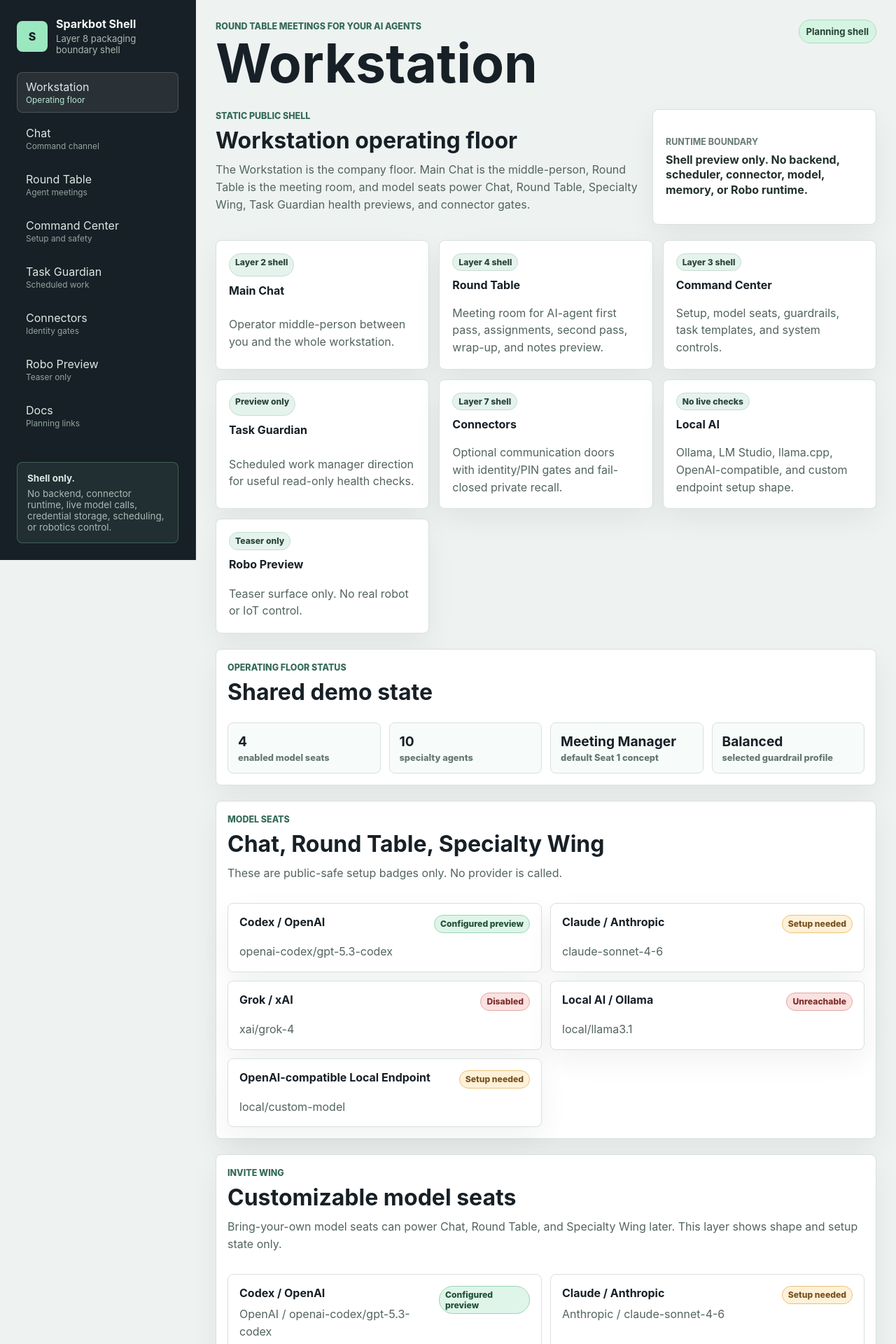
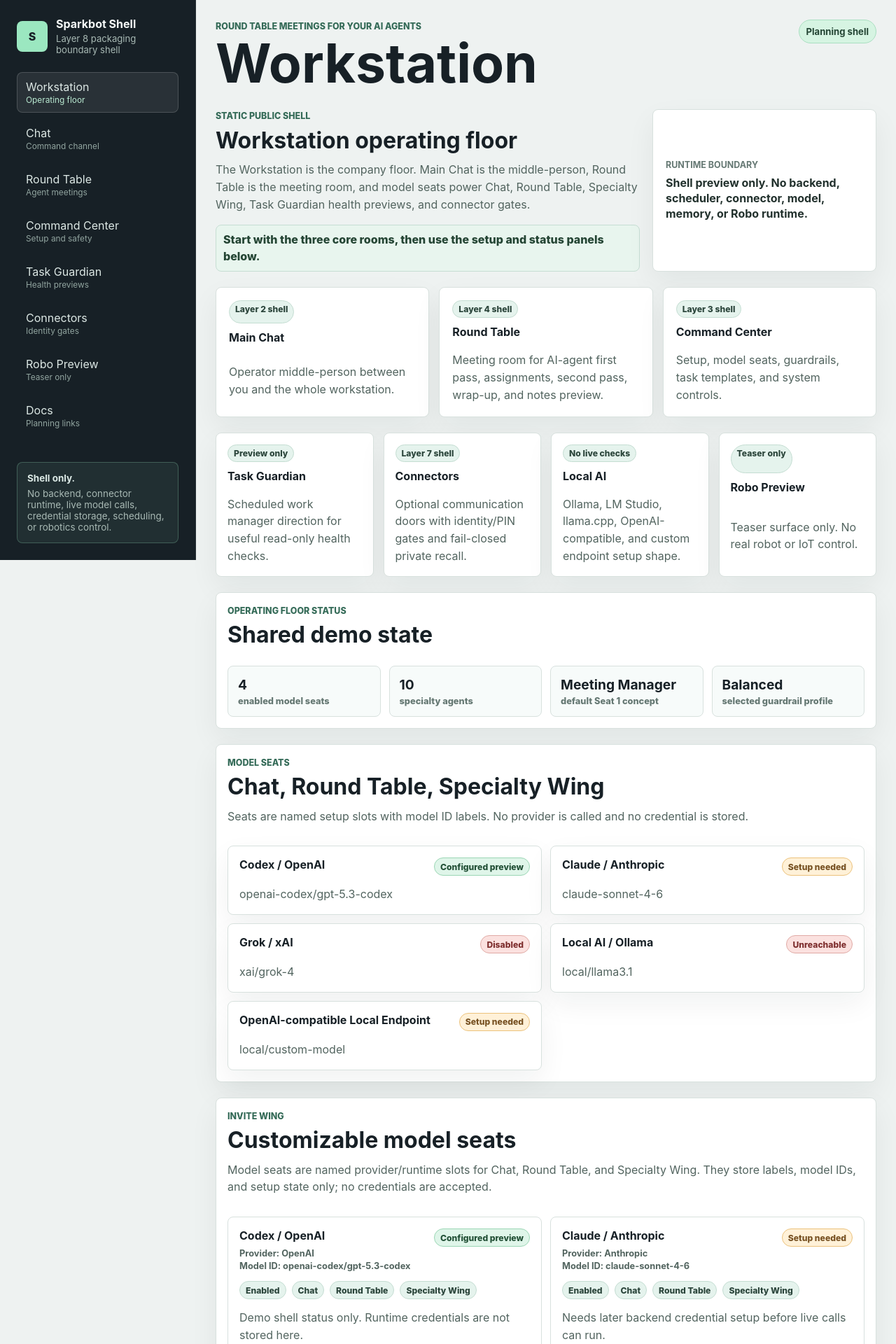
Before and after one commit to armpit-symphony/Sparkbot_shell, a React (Vite) app: page / in a window 1280 px wide. Shown: the top 1920 px of the page at 70% size. Built offline with nearby package versions, Linux system fonts and the light colour scheme.

Commit message:
Polish Sparkbot shell visual QA

```diff
--- a/src/App.tsx
+++ b/src/App.tsx
@@ -22,7 +22,7 @@ const navItems: NavItem[] = [
   { key: "chat", label: "Chat", eyebrow: "Command channel" },
   { key: "roundtable", label: "Round Table", eyebrow: "Agent meetings" },
   { key: "command-center", label: "Command Center", eyebrow: "Setup and safety" },
-  { key: "task-guardian", label: "Task Guardian", eyebrow: "Scheduled work" },
+  { key: "task-guardian", label: "Task Guardian", eyebrow: "Health previews" },
   { key: "connectors", label: "Connectors", eyebrow: "Identity gates" },
   { key: "robo-preview", label: "Robo Preview", eyebrow: "Teaser only" },
   { key: "docs", label: "Docs", eyebrow: "Planning links" },
--- a/src/components/ConnectorIdentityShell.tsx
+++ b/src/components/ConnectorIdentityShell.tsx
@@ -17,7 +17,7 @@ type ConnectorIdentityShellProps = {
 
 const setupLabels: Record<ConnectorSetupStatus, string> = {
   not_configured: "Not configured",
-  configured: "Configured",
+  configured: "Configured preview",
   setup_needed: "Setup needed",
   live_qa_unknown: "Live QA unknown",
   unsupported: "Unsupported",
--- a/src/components/DeliveryPreferencePreview.tsx
+++ b/src/components/DeliveryPreferencePreview.tsx
@@ -22,7 +22,7 @@ const channelLabels: Record<DeliveryChannelKind, string> = {
 
 const statusLabels: Record<DeliveryChannelStatus, string> = {
   default: "Default",
-  configured: "Configured",
+  configured: "Configured preview",
   setup_needed: "Setup needed",
   unsupported: "Unsupported",
   live_qa_unknown: "Live QA unknown",
--- a/src/components/GuardrailProfileShell.tsx
+++ b/src/components/GuardrailProfileShell.tsx
@@ -30,7 +30,7 @@ export function GuardrailProfileShell({
         <div>
           <p className="section-label">Guardrails / Security</p>
           <h2>Profile shell</h2>
-          <p>Shell preview only. Enforcement arrives in a later runtime layer.</p>
+          <p>Profile labels are easier to scan here, but no guardrail enforcement runs in the shell preview.</p>
         </div>
       </div>
 
@@ -56,12 +56,13 @@ export function GuardrailProfileShell({
 
       {selectedProfile === "Custom" ? (
         <label>
-          <span>Custom blocker text shell</span>
+          <span>Custom blocker text draft</span>
           <textarea
             value={selected.customBlockerText ?? ""}
             onChange={(event) => updateCustomBlockerText(event.currentTarget.value)}
             rows={3}
           />
+          <small>Draft text is not enforced and is not saved outside local component state.</small>
         </label>
       ) : null}
     </section>
--- a/src/components/InviteWingPanel.tsx
+++ b/src/components/InviteWingPanel.tsx
@@ -16,8 +16,8 @@ export function InviteWingPanel({ modelSeats, onSelectSeat }: InviteWingPanelPro
           <p className="section-label">Invite Wing</p>
           <h2>Customizable model seats</h2>
           <p>
-            Bring-your-own model seats can power Chat, Round Table, and Specialty Wing later. This layer shows shape and
-            setup state only.
+            Model seats are named provider/runtime slots for Chat, Round Table, and Specialty Wing. They store labels,
+            model IDs, and setup state only; no credentials are accepted.
           </p>
         </div>
       </div>
@@ -32,7 +32,7 @@ export function InviteWingPanel({ modelSeats, onSelectSeat }: InviteWingPanelPro
         <strong>No credential capture</strong>
         <p>
           No subscription login, browser session, API key, or provider credential field is accepted by the public shell
-          in Layer 3.
+          preview.
         </p>
       </div>
     </section>
--- a/src/components/ModelConfigShell.tsx
+++ b/src/components/ModelConfigShell.tsx
@@ -15,6 +15,16 @@ import { ModelSeatEditor } from "./ModelSeatEditor";
 import { SetupNotice } from "./SetupNotice";
 import { SpecialtyWingPanel } from "./SpecialtyWingPanel";
 import { TaskGuardianPreview } from "./TaskGuardianPreview";
+
+const commandCenterMap = [
+  ["AI Setup / Model Seats", "Named seats, model IDs, and setup badges only."],
+  ["Local AI", "Runtime labels for Ollama, LM Studio, llama.cpp, and compatible endpoints."],
+  ["Specialty Wing", "Role/skill-agent cards assigned to model seats later."],
+  ["Guardrails", "Profile labels and custom draft text; no enforcement yet."],
+  ["Task Guardian", "Read-only health-check report and delivery previews."],
+  ["Connectors", "Identity/PIN gates and live-QA caveats for optional channels."],
+  ["Shell Status", "Static-only runtime boundary and no-credential reminders."],
+] as const;
 
 type ModelConfigShellProps = {
   modelSeats: ModelSeat[];
@@ -61,11 +71,11 @@ export function ModelConfigShell({
     <section className="page-section">
       <div className="intro-row">
         <div>
-          <p className="section-label">Public Layer 2</p>
-          <h2>Command Center model config shell</h2>
+          <p className="section-label">Command Center shell</p>
+          <h2>Setup, model seats, and guardrails</h2>
           <p>
-            Model stack, model-seat, Local AI, and guardrail profile shape for the public shell. All state is local demo
-            state only.
+            Command Center groups the static setup surfaces for model seats, Local AI labels, Specialty Wing agents,
+            guardrails, Task Guardian previews, and connector caveats. All state is local demo state only.
           </p>
         </div>
         <aside className="status-card">
@@ -76,19 +86,29 @@ export function ModelConfigShell({
 
       <SetupNotice
         notice={{
-          title: "Backend/Vault storage arrives later",
+          title: "No credential storage in this preview",
           message:
-            "Save actions update local React state only. Provider keys and endpoint credential values are not accepted.",
+            "Save actions update local React state only. Do not paste provider keys, endpoint credentials, connector secrets, or PIN values.",
           severity: "info",
         }}
       />
+
+      <section className="command-center-map" aria-label="Command Center setup sections">
+        {commandCenterMap.map(([title, detail]) => (
+          <article key={title}>
+            <strong>{title}</strong>
+            <p>{detail}</p>
+          </article>
+        ))}
+      </section>
 
       <section className="model-config-grid">
         <div className="model-seat-list">
           <div className="card-heading">
             <div>
               <p className="section-label">Model seats</p>
-              <h2>Shell state</h2>
+              <h2>Named seat previews</h2>
+              <p>A seat is the named slot; a model ID is the provider/runtime target label inside that slot.</p>
             </div>
           </div>
           {modelSeats.map((seat) => (
@@ -107,7 +127,7 @@ export function ModelConfigShell({
               <div>
                 <p className="section-label">Editor shell</p>
                 <h2>{selectedSeat.label}</h2>
-                <p>Save updates local demo state only.</p>
+                <p>Edit labels and setup state only. This form does not accept credentials or call providers.</p>
               </div>
             </div>
             <ModelSeatEditor seat={selectedSeat} onChange={updateSeat} />
@@ -150,12 +170,12 @@ export function ModelConfigShell({
         <div className="card-heading">
           <div>
             <p className="section-label">System / Shell status</p>
-            <h2>Layer 3 boundary</h2>
+            <h2>Shell boundary</h2>
             <p>No backend runtime, credential storage, live connector sends, scheduler, or Guardian enforcement is active.</p>
           </div>
         </div>
         <div className="seat-flags">
-          <span>Layer 3 shell only</span>
+          <span>Static shell only</span>
           <span>No credentials stored</span>
           <span>No live connector sends</span>
           <span>No runtime enforcement</span>
--- a/src/components/ModelSeatCard.tsx
+++ b/src/components/ModelSeatCard.tsx
@@ -13,7 +13,10 @@ export function ModelSeatCard({ seat, selected = false, onSelect }: ModelSeatCar
       <div className="card-heading">
         <div>
           <h3>{seat.label}</h3>
-          <p>{seat.provider} / {seat.modelId}</p>
+          <div className="model-seat-meta" aria-label="Model seat provider and model ID">
+            <span>Provider: {seat.provider}</span>
+            <span>Model ID: {seat.modelId}</span>
+          </div>
         </div>
         <StatusBadge status={seat.setupStatus} />
       </div>
@@ -30,7 +33,7 @@ export function ModelSeatCard({ seat, selected = false, onSelect }: ModelSeatCar
 
       {onSelect ? (
         <button className="text-button" type="button" onClick={() => onSelect(seat.id)}>
-          {selected ? "Selected" : "Edit shell state"}
+          {selected ? "Selected" : "Edit seat preview"}
         </button>
       ) : null}
     </article>
--- a/src/components/ModelSeatEditor.tsx
+++ b/src/components/ModelSeatEditor.tsx
@@ -84,7 +84,7 @@ export function ModelSeatEditor({ seat, onChange }: ModelSeatEditorProps) {
           />
         </label>
         <label>
-          <span>Local runtime</span>
+          <span>Local runtime label</span>
           <select
             value={seat.localRuntime ?? "custom"}
             onChange={(event) => updateField("localRuntime", event.currentTarget.value as LocalRuntimeKind)}
@@ -97,7 +97,7 @@ export function ModelSeatEditor({ seat, onChange }: ModelSeatEditorProps) {
           </select>
         </label>
         <label>
-          <span>Base URL</span>
+          <span>Base URL label</span>
           <input
             value={seat.baseUrl ?? ""}
             placeholder="http://localhost:11434"
--- a/src/components/WorkstationShell.tsx
+++ b/src/components/WorkstationShell.tsx
@@ -54,6 +54,9 @@ const workstationPanels = [
   },
 ];
 
+const primaryWorkstationPanels = workstationPanels.slice(0, 3);
+const secondaryWorkstationPanels = workstationPanels.slice(3);
+
 export function WorkstationShell({ shellState }: WorkstationShellProps) {
   const activeSeats = shellState.modelSeats.filter((seat) => seat.enabled);
   const manager = shellState.specialtyAgents.find((agent) => agent.id === "agent-meeting-manager");
@@ -82,6 +85,7 @@ export function WorkstationShell({ shellState }: WorkstationShellProps) {
             The Workstation is the company floor. Main Chat is the middle-person, Round Table is the meeting room, and
             model seats power Chat, Round Table, Specialty Wing, Task Guardian health previews, and connector gates.
           </p>
+          <p className="preview-map">Start with the three core rooms, then use the setup and status panels below.</p>
         </div>
         <aside className="status-card">
           <span>Runtime boundary</span>
@@ -89,9 +93,19 @@ export function WorkstationShell({ shellState }: WorkstationShellProps) {
         </aside>
       </div>
 
-      <div className="workstation-grid">
-        {workstationPanels.map((panel) => (
+      <div className="workstation-grid primary">
+        {primaryWorkstationPanels.map((panel) => (
           <a className="workstation-card" href={panel.route} key={panel.title}>
+            <span>{panel.status}</span>
+            <h3>{panel.title}</h3>
+            <p>{panel.summary}</p>
+          </a>
+        ))}
+      </div>
+
+      <div className="workstation-grid secondary" aria-label="Workstation setup and preview links">
+        {secondaryWorkstationPanels.map((panel) => (
+          <a className="workstation-card compact" href={panel.route} key={panel.title}>
             <span>{panel.status}</span>
             <h3>{panel.title}</h3>
             <p>{panel.summary}</p>
@@ -131,7 +145,7 @@ export function WorkstationShell({ shellState }: WorkstationShellProps) {
           <div>
             <p className="section-label">Model seats</p>
             <h2>Chat, Round Table, Specialty Wing</h2>
-            <p>These are public-safe setup badges only. No provider is called.</p>
+            <p>Seats are named setup slots with model ID labels. No provider is called and no credential is stored.</p>
           </div>
         </div>
         <div className="seat-overview-grid">
--- a/src/pages/DocsPage.tsx
+++ b/src/pages/DocsPage.tsx
@@ -21,7 +21,7 @@ const docs = [
 ] as const;
 
 const repoDocsBase =
-  "https://github.com/armpit-symphony/Sparkbot_shell/blob/public-release-shell-visual-qa-assessment/docs";
+  "https://github.com/armpit-symphony/Sparkbot_shell/blob/public-release-shell-visual-polish-mobile-qa/docs";
 
 export function DocsPage() {
   return (
--- a/src/styles.css
+++ b/src/styles.css
@@ -446,6 +446,21 @@ textarea {
   border: 1px solid #c4ddd2;
   font-size: 0.76rem;
   font-weight: 800;
+  overflow-wrap: anywhere;
+  white-space: normal;
+}
+
+.model-seat-meta {
+  display: grid;
+  gap: 3px;
+  margin-top: 4px;
+  color: #52645f;
+  font-size: 0.8rem;
+  font-weight: 700;
+}
+
+.model-seat-meta span {
+  overflow-wrap: anywhere;
 }
 
 .status-badge.configured {
@@ -557,6 +572,14 @@ textarea {
   gap: 14px;
 }
 
+.workstation-grid.primary {
+  grid-template-columns: repeat(3, minmax(0, 1fr));
+}
+
+.workstation-grid.secondary {
+  grid-template-columns: repeat(4, minmax(0, 1fr));
+}
+
 .workstation-card,
 .agent-card,
 .template-card,
@@ -574,6 +597,11 @@ textarea {
   gap: 10px;
   min-height: 164px;
   padding: 18px;
+}
+
+.workstation-card.compact {
+  min-height: 132px;
+  padding: 16px;
 }
 
 .workstation-card:hover {
@@ -598,6 +626,39 @@ textarea {
 .delivery-card p,
 .seat-overview p,
 .profile-detail p {
+  margin-bottom: 0;
+}
+
+.preview-map {
+  display: block;
+  max-width: 100%;
+  margin: 8px 0 0;
+  padding: 8px 10px;
+  color: #244534;
+  background: #e8f5ee;
+  border: 1px solid #c6ded3;
+  border-radius: 8px;
+  font-weight: 800;
+  overflow-wrap: anywhere;
+}
+
+.command-center-map {
+  display: grid;
+  grid-template-columns: repeat(3, minmax(0, 1fr));
+  gap: 10px;
+}
+
+.command-center-map article {
+  display: grid;
+  gap: 6px;
+  padding: 14px;
+  background: #ffffff;
+  border: 1px solid #d8e1de;
+  border-radius: 8px;
+  box-shadow: 0 12px 28px rgba(24, 34, 32, 0.05);
+}
+
+.command-center-map p {
   margin-bottom: 0;
 }
 
@@ -684,6 +745,8 @@ textarea {
   border-radius: 999px;
   font-size: 0.74rem;
   font-weight: 800;
+  overflow-wrap: anywhere;
+  white-space: normal;
 }
 
 .task-guardian-panel,
@@ -764,6 +827,7 @@ textarea {
 
 .health-report-header {
   display: flex;
+  flex-wrap: wrap;
   align-items: flex-start;
   justify-content: space-between;
   gap: 12px;
@@ -906,6 +970,8 @@ textarea {
   border-radius: 999px;
   font-size: 0.72rem;
   font-weight: 800;
+  overflow-wrap: anywhere;
+  white-space: normal;
 }
 
 .connector-status.setup_needed,
@@ -1267,6 +1333,9 @@ textarea {
   }
 
   .workstation-grid,
+  .workstation-grid.primary,
+  .workstation-grid.secondary,
+  .command-center-map,
   .floor-status-grid,
   .seat-overview-grid,
   .mini-card-grid,
@@ -1323,8 +1392,16 @@ textarea {
 
   p,
   small,
-  strong {
-    overflow-wrap: break-word;
+  strong,
+  h1,
+  h2,
+  h3,
+  a,
+  button,
+  .status-pill,
+  .text-button {
+    overflow-wrap: anywhere;
+    white-space: normal;
   }
 
   .chat-message {
@@ -1334,4 +1411,8 @@ textarea {
   .runtime-options {
     grid-template-columns: 1fr;
   }
+
+  .card-heading {
+    flex-wrap: wrap;
+  }
 }
```
Also changed, not shown: src/components/SpecialtyWingPanel.tsx (+12 -1 lines), 6 other files (tests, documents, lock files or other folders).
